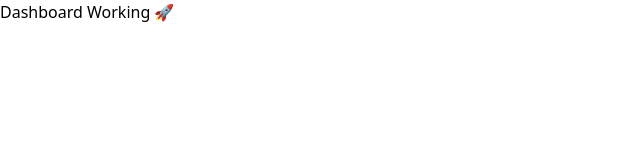
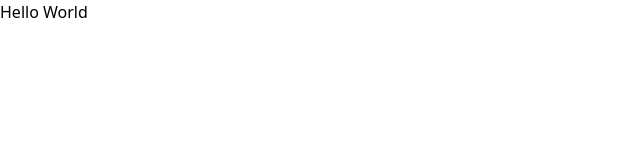
Before and after one commit to shreya-109/next-dashboard, a Next.js app: page / in a window 1280 px wide. Shown: the top 160 px of the page, without its empty margins (0-640 px from the left). Built offline with nearby package versions, Linux system fonts and the light colour scheme.

Commit message:
Trigger redeploy

```diff
--- a/app/page.tsx
+++ b/app/page.tsx
@@ -1,3 +1,4 @@
+// app/page.tsx
 export default function Home() {
-      return <h1>Dashboard Working 🚀</h1>
+  return <h1>Hello World</h1>; // add a space or comment
 }
```
